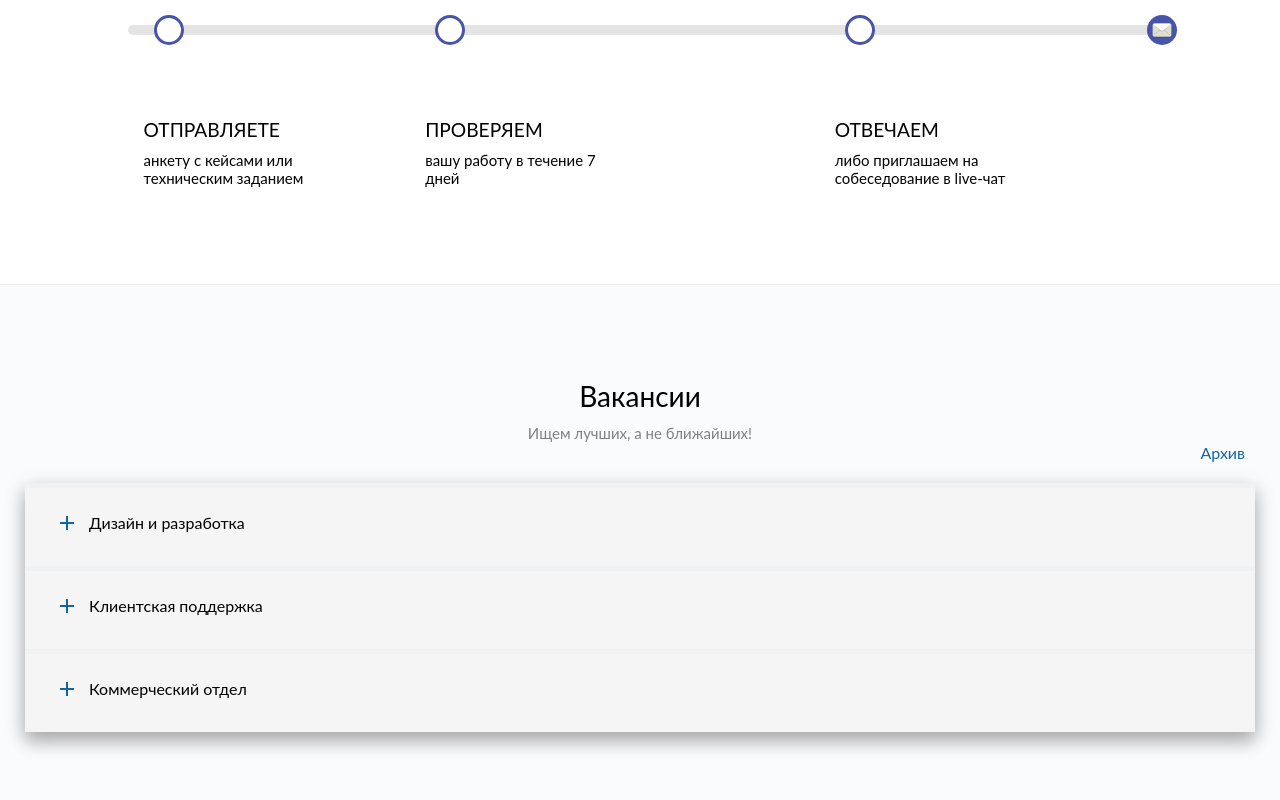
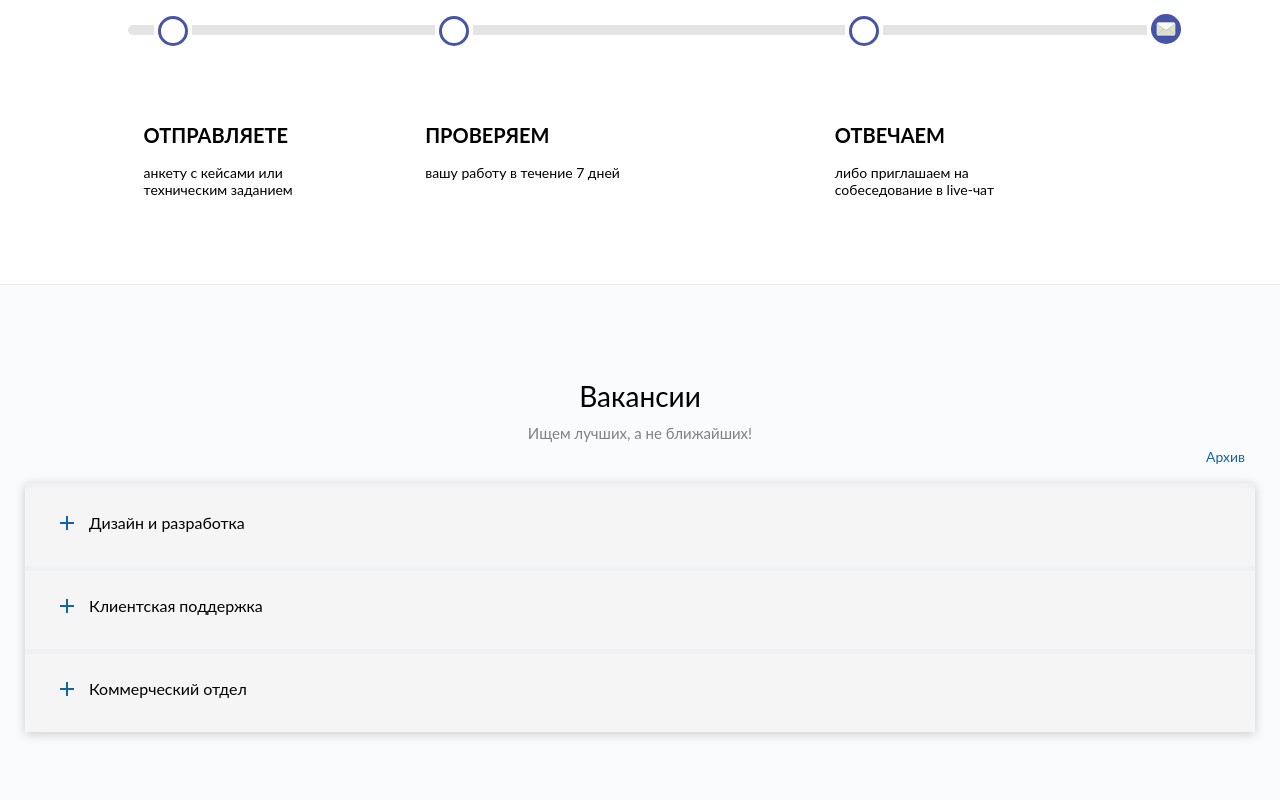
Before and after one commit to PiniazikValery/career-page, a React (Create React App) app: page / in a window 1280 px wide. Shown: the part 1240-2040 px from the top of the page. Built offline with nearby package versions, Linux system fonts and the light colour scheme.

Commit message:
RASR - finished refactoring according style remarks

```diff
--- a/src/sass/career/_hire_system_section.scss
+++ b/src/sass/career/_hire_system_section.scss
@@ -29,7 +29,14 @@
                 .point {
                     display: inline-block;
                     position: absolute;
-                    top: -10px;
+                    top: -13px;
+
+                    svg {
+                        width: 30px;
+                        height: 30px;
+                        border: 4px solid #ffffff;
+                        border-radius: 15px;
+                    }
 
                     .point-content {
                         position: relative;
@@ -40,15 +47,15 @@
                             width: 200px;
                             left: -10px;
                             top: 70px;
-                            font-weight: 400;
-                            font-size: larger;
+                            font-weight: bold;
+                            font-size: 20px;
                             padding-left: initial;
                             padding-right: initial;
 
                             .description {
                                 font-weight: normal;
-                                font-size: 15px;
-                                padding-top: 10px;
+                                font-size: 14px;
+                                padding-top: 17px;
                             }
                         }
                     }
@@ -62,7 +69,14 @@
                 .point {
                     display: inline-block;
                     position: absolute;
-                    top: -10px;
+                    top: -13px;
+
+                    svg {
+                        width: 30px;
+                        height: 30px;
+                        border: 4px solid #ffffff;
+                        border-radius: 15px;
+                    }
 
                     .point-content {
                         position: relative;
@@ -73,15 +87,15 @@
                             width: 200px;
                             left: -10px;
                             top: 70px;
-                            font-weight: 400;
-                            font-size: larger;
+                            font-weight: bold;
+                            font-size: 20px;
                             padding-left: initial;
                             padding-right: initial;
 
                             .description {
                                 font-weight: normal;
-                                font-size: 15px;
-                                padding-top: 10px;
+                                font-size: 14px;
+                                padding-top: 17px;
                             }
                         }
                     }
@@ -95,7 +109,14 @@
                 .point {
                     display: inline-block;
                     position: absolute;
-                    top: -10px;
+                    top: -13px;
+
+                    svg {
+                        width: 30px;
+                        height: 30px;
+                        border: 4px solid #ffffff;
+                        border-radius: 15px;
+                    }
 
                     .point-content {
                         position: relative;
@@ -106,15 +127,15 @@
                             width: 200px;
                             left: -10px;
                             top: 70px;
-                            font-weight: 400;
-                            font-size: larger;
+                            font-weight: bold;
+                            font-size: 20px;
                             padding-left: initial;
                             padding-right: initial;
 
                             .description {
                                 font-weight: normal;
-                                font-size: 15px;
-                                padding-top: 10px;
+                                font-size: 14px;
+                                padding-top: 17px;
                             }
                         }
                     }
@@ -124,8 +145,13 @@
             .finish-point {
                 position: relative;
                 width: 199%;
+                top: -5px;
 
                 svg {
+                    width: 30px;
+                    height: 30px;
+                    border: 4px solid #ffffff;
+                    border-radius: 15px;
                     position: absolute;
                     top: -10px;
                 }
@@ -150,12 +176,12 @@
         width: 10px;
         height: 70%;
         background-color: #E4E4E4;
-        left: -120px;
+        left: -130px;
 
         .send-point {
             position: relative;
             top: 20px;
-            left: -14px;
+            left: -16px;
             width: initial;
             height: 35%;
 
@@ -163,6 +189,11 @@
                 display: inline-block;
                 position: absolute;
                 top: -10px;
+
+                svg {
+                    width: 25px;
+                    height: 25px;
+                }
 
                 .point-content {
                     position: relative;
@@ -173,13 +204,13 @@
                         width: 200px;
                         left: 100px;
                         top: -35px;
-                        font-weight: 400;
-                        font-size: larger;
+                        font-weight: bold;
+                        font-size: 16px;
 
                         .description {
                             font-weight: normal;
-                            font-size: 15px;
-                            padding-top: 10px;
+                            font-size: 14px;
+                            padding-top: 12px;
                         }
                     }
                 }
@@ -189,13 +220,18 @@
         .check-point {
             position: relative;
             width: initial;
-            left: -14px;
+            left: -16px;
             height: 35%;
 
             .point {
                 display: inline-block;
                 position: absolute;
                 top: -10px;
+
+                svg {
+                    width: 25px;
+                    height: 25px;
+                }
 
                 .point-content {
                     position: relative;
@@ -206,13 +242,13 @@
                         width: 200px;
                         left: 100px;
                         top: -35px;
-                        font-weight: 400;
-                        font-size: larger;
+                        font-weight: bold;
+                        font-size: 16px;
 
                         .description {
                             font-weight: normal;
-                            font-size: 15px;
-                            padding-top: 10px;
+                            font-size: 14px;
+                            padding-top: 12px;
                         }
                     }
                 }
@@ -222,13 +258,18 @@
         .answer-point {
             position: relative;
             width: initial;
-            left: -14px;
+            left: -16px;
             height: 30%;
 
             .point {
                 display: inline-block;
                 position: absolute;
                 top: -10px;
+
+                svg {
+                    width: 25px;
+                    height: 25px;
+                }
 
                 .point-content {
                     position: relative;
@@ -239,13 +280,13 @@
                         width: 200px;
                         left: 100px;
                         top: -35px;
-                        font-weight: 400;
-                        font-size: larger;
+                        font-weight: bold;
+                        font-size: 16px;
 
                         .description {
                             font-weight: normal;
-                            font-size: 15px;
-                            padding-top: 10px;
+                            font-size: 14px;
+                            padding-top: 12px;
                         }
                     }
                 }
@@ -255,9 +296,11 @@
         .finish-point {
             position: relative;
             width: initial;
-            left: -14px;
+            left: -16px;
 
             svg {
+                width: 25px;
+                height: 25px;
                 position: absolute;
                 top: -10px;
             }
--- a/src/sass/career/_our_relax_section.scss
+++ b/src/sass/career/_our_relax_section.scss
@@ -28,7 +28,10 @@
             left: 5%;
 
             .location {
-                padding-left: 5px;
+                font-weight: bold;
+                font-size: 14px;
+                padding-left: 20px;
+                padding-top: 20px;
                 text-align: left;
 
                 svg {
@@ -42,7 +45,7 @@
 
         .slider-layer {
             position: absolute;
-            top: 60px;
+            top: 87px;
             height: 100%;
             right: 0%;
             left: 2%;
--- a/src/sass/career/_vacancy_section.scss
+++ b/src/sass/career/_vacancy_section.scss
@@ -32,15 +32,16 @@
             margin: auto;
             margin-bottom: 30px;
             width: 1230px;
-            box-shadow: 0 10px 16px 0 rgba(0,0,0,0.2),0 6px 20px 0 rgba(0,0,0,0.19);
+            box-shadow: 0 0px 15px 0 rgba(0, 0, 0, 0.01), 0 2px 10px 0 rgba(0, 0, 0, 0.19);
 
             .archive {
+                font-size: 14px;
                 position: absolute;
                 color: #1264A3;
                 cursor: pointer;
                 padding: 10px;
                 right: 0px;
-                top: -50px;
+                top: -45px;
             }
 
             .vacancy-section {
@@ -110,6 +111,7 @@
                     width: 32%;
                     line-height: 70px;
                     text-align: right;
+                    font-weight: bold;
 
                     .text {
                         display: inline-block;
@@ -137,12 +139,13 @@
                 color: #1264A3;
                 padding-top: 10px;
                 width: initial;
-                height: 42px;
+                max-height: 40px;
                 overflow: hidden;
                 line-height: initial;
             }
 
             .salary-wrapper {
+                padding-top: 5px;
                 position: relative;
                 padding-left: 30px;
                 width: 100%;
```
